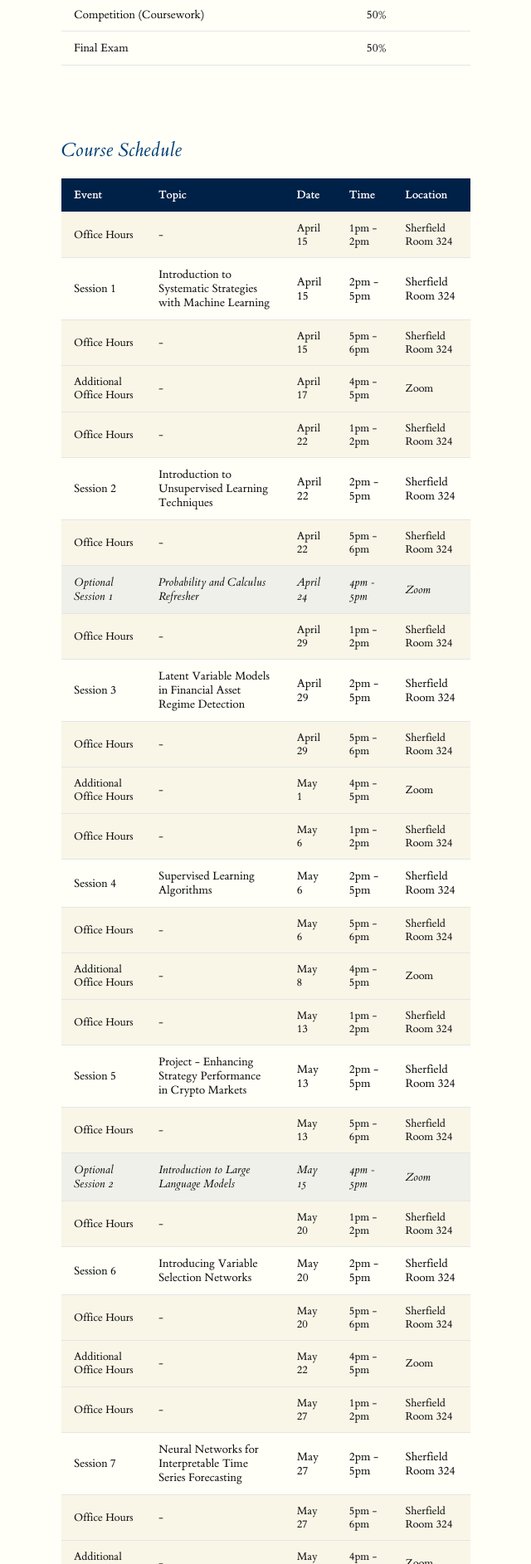
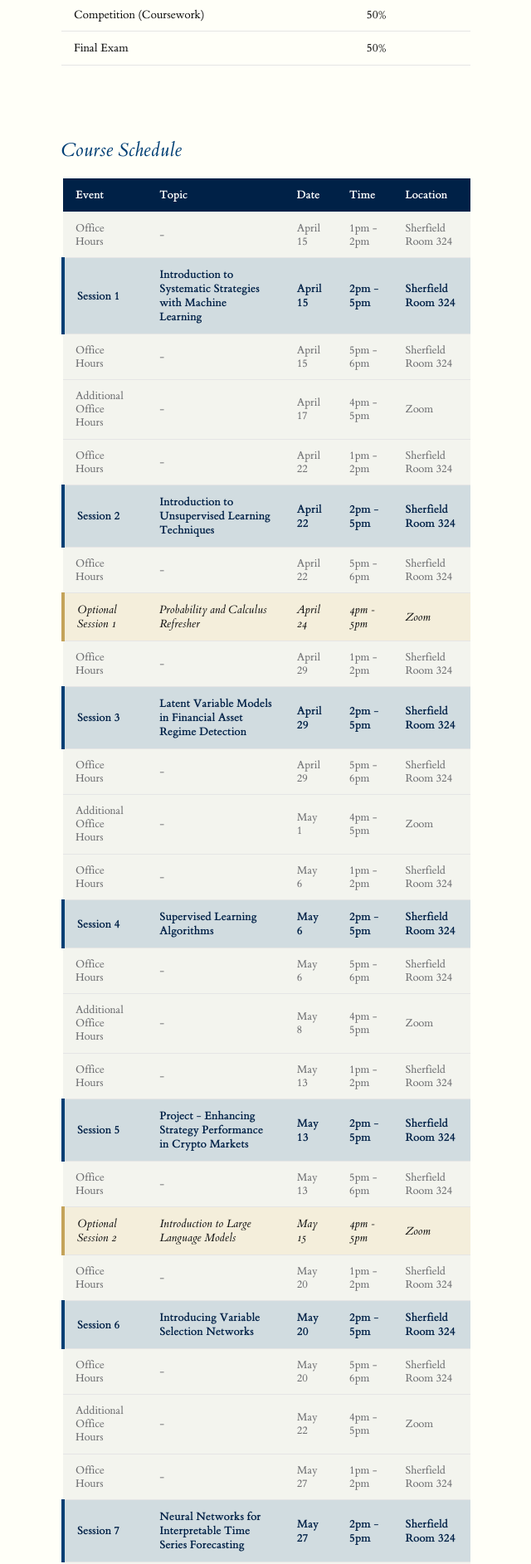
Before and after one commit to hm-ai/BUSI70575, a Jekyll site: the page built from index.md, in a window 1280 px wide. Shown: the part 1092-2977 px from the top of the page at 83% size, without its empty margins (118-758 px from the left). Built offline with Jekyll 4.4.1, drawn with Linux system fonts in a browser that asks for light colours.

Commit message:
Style schedule rows by importance (main > optional > office hours)
Main sessions use a stronger Imperial blue tint with bold text; optional
sessions get a gold tint with italics; office hours stay muted grey.

Co-Authored-By: Claude Opus 4.6 (1M context) <noreply@anthropic.com>

```diff
--- a/_sass/custom.scss
+++ b/_sass/custom.scss
@@ -480,14 +480,23 @@ table {
   }
 }
 
-// Schedule table row styles
+// Schedule table row styles — hierarchy: main > optional > office hours
+.main-session-row {
+  background: rgba($imperial-blue, 0.18) !important;
+  font-weight: 600;
+  color: $imperial-navy;
+  border-left: 4px solid $imperial-blue;
+}
+
 .optional-row {
-  background: rgba($imperial-grey, 0.1) !important;
+  background: rgba($imperial-gold, 0.18) !important;
   font-style: italic;
+  border-left: 4px solid $imperial-gold;
 }
 
 .office-hours-row {
-  background: rgba($imperial-gold, 0.1) !important;
+  background: rgba($imperial-grey, 0.08) !important;
+  color: $imperial-grey;
   font-size: 0.9rem;
 }
 
--- a/index.md
+++ b/index.md
@@ -81,7 +81,7 @@ title: Home
           <td>1pm - 2pm</td>
           <td>Sherfield Room 324</td>
         </tr>
-        <tr>
+        <tr class="main-session-row">
           <td>Session 1</td>
           <td>Introduction to Systematic Strategies with Machine Learning</td>
           <td>April 15</td>
@@ -109,7 +109,7 @@ title: Home
           <td>1pm - 2pm</td>
           <td>Sherfield Room 324</td>
         </tr>
-        <tr>
+        <tr class="main-session-row">
           <td>Session 2</td>
           <td>Introduction to Unsupervised Learning Techniques</td>
           <td>April 22</td>
@@ -137,7 +137,7 @@ title: Home
           <td>1pm - 2pm</td>
           <td>Sherfield Room 324</td>
         </tr>
-        <tr>
+        <tr class="main-session-row">
           <td>Session 3</td>
           <td>Latent Variable Models in Financial Asset Regime Detection</td>
           <td>April 29</td>
@@ -165,7 +165,7 @@ title: Home
           <td>1pm - 2pm</td>
           <td>Sherfield Room 324</td>
         </tr>
-        <tr>
+        <tr class="main-session-row">
           <td>Session 4</td>
           <td>Supervised Learning Algorithms</td>
           <td>May 6</td>
@@ -193,7 +193,7 @@ title: Home
           <td>1pm - 2pm</td>
           <td>Sherfield Room 324</td>
         </tr>
-        <tr>
+        <tr class="main-session-row">
           <td>Session 5</td>
           <td>Project - Enhancing Strategy Performance in Crypto Markets</td>
           <td>May 13</td>
@@ -221,7 +221,7 @@ title: Home
           <td>1pm - 2pm</td>
           <td>Sherfield Room 324</td>
         </tr>
-        <tr>
+        <tr class="main-session-row">
           <td>Session 6</td>
           <td>Introducing Variable Selection Networks</td>
           <td>May 20</td>
@@ -249,7 +249,7 @@ title: Home
           <td>1pm - 2pm</td>
           <td>Sherfield Room 324</td>
         </tr>
-        <tr>
+        <tr class="main-session-row">
           <td>Session 7</td>
           <td>Neural Networks for Interpretable Time Series Forecasting</td>
           <td>May 27</td>
@@ -277,7 +277,7 @@ title: Home
           <td>1pm - 2pm</td>
           <td>Sherfield Room 324</td>
         </tr>
-        <tr>
+        <tr class="main-session-row">
           <td>Session 8</td>
           <td>Project - Volatility Forecasting with Temporal Fusion Transformers</td>
           <td>June 3</td>
@@ -305,7 +305,7 @@ title: Home
           <td>1pm - 2pm</td>
           <td>Sherfield Room 324</td>
         </tr>
-        <tr>
+        <tr class="main-session-row">
           <td>Session 9</td>
           <td>Review Session - Mock Exam</td>
           <td>June 10</td>
```
